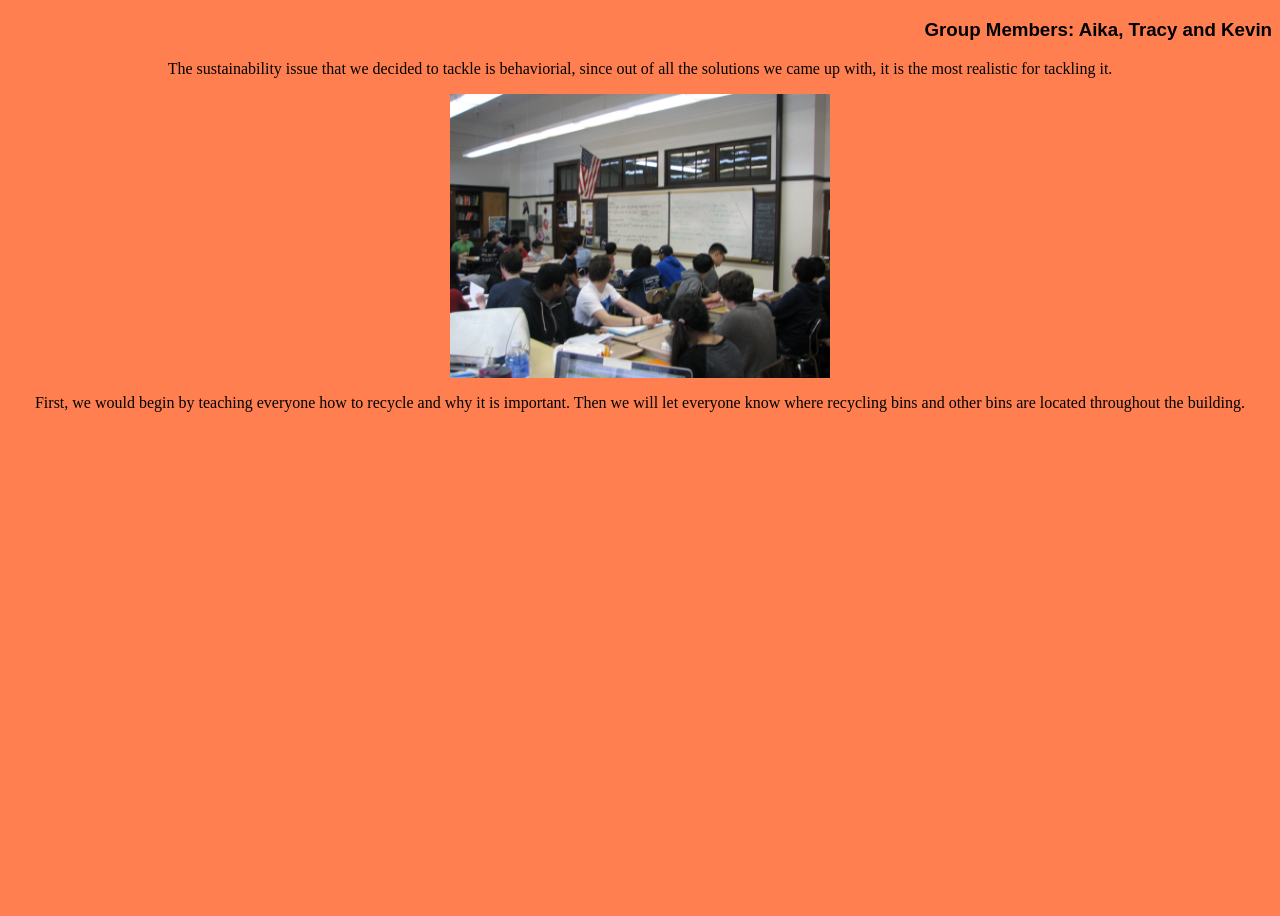
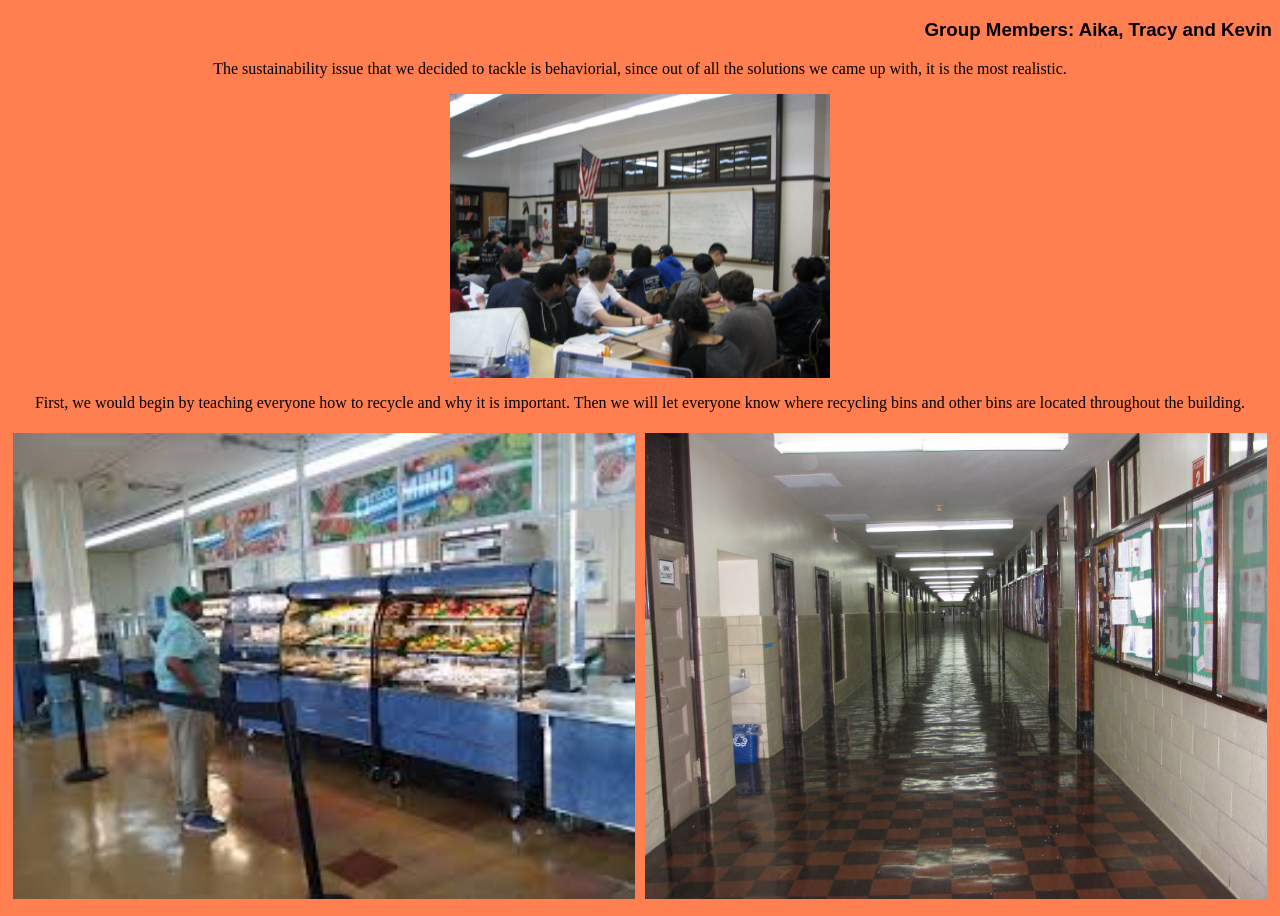
Before and after one commit to kevinfASC6/Es-project, a plain HTML site: page index.html in a window 1280 px wide. Shown: the part 61-977 px from the top of the page. Before the commit the page ends 800 px from the top, so only its background shows below. Drawn offline with Linux system fonts and the light colour scheme.

Commit message:
5th save

```diff
--- a/index.html
+++ b/index.html
@@ -10,8 +10,16 @@
 <body>
     <h1 id= "fire">Paper Prototyping</h1>
     <h3 id= "names">Group Members: Aika, Tracy and Kevin</h3>
-    <p id="paragraph0">The sustainability issue that we decided to tackle is behaviorial, since out of all the solutions we came up with, it is the most realistic for tackling it.</p>
+    <p id="paragraph0">The sustainability issue that we decided to tackle is behaviorial, since out of all the solutions we came up with, it is the most realistic.</p>
     <img id="teach" src="classroom.jpg" alt="teach">
     <p id= "paragraph1">First, we would begin by teaching everyone how to recycle and why it is important. Then we will let everyone know where recycling bins and other bins are located throughout the building.</p>
+    <div class="locations">
+        <div class="column">
+            <img id="cafeteria" src="Cafeteria.jpg" style="width:100%">
+                </div>
+        <div class="column">
+            <img id="waterFountain" src="waterFountain.jpg" style="width:100%">
+                </div>
+    </div>
 </body>
 </html>
--- a/style.css
+++ b/style.css
@@ -26,3 +26,19 @@ body {
     margin-left: auto;
     margin-right: auto;
 }
+
+#waterFountain {
+    width: 30%;
+    display: block;
+    margin-left: auto;
+    margin-right: auto;
+}
+
+.locations {
+    display: flex;
+}
+
+.column {
+    flex: 50%;
+    padding: 5px;
+}
```
Also changed, not shown: waterFountain.jpg (added).
